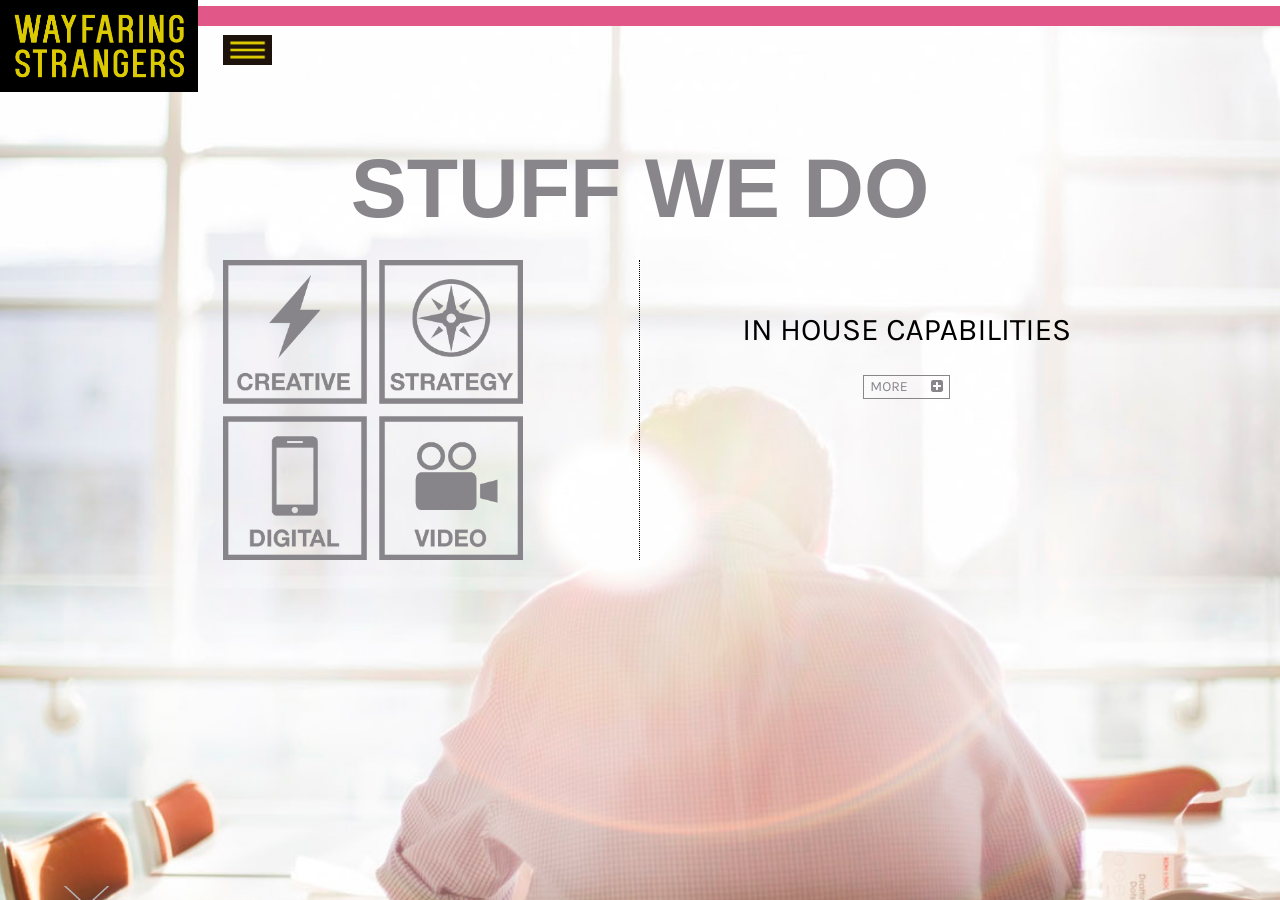
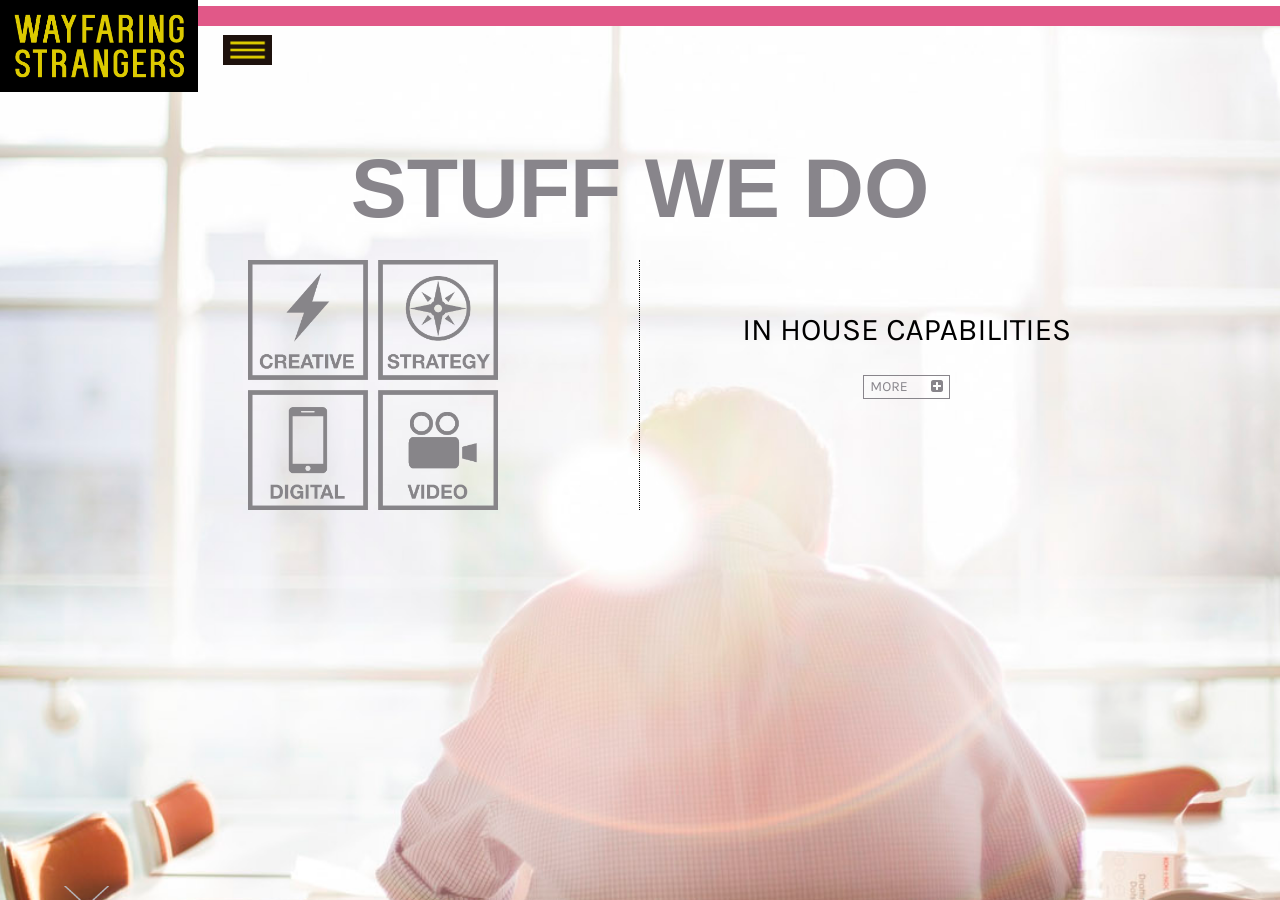
Before and after one commit to wayfaring-strangers/wayfaring-strangers.github.io, a Jekyll site: the page built from index.html, in a window 1280 px wide and 900 px high, scrolled down 3574 px. Built offline with Jekyll 4.4.1, drawn with Linux system fonts in a browser that asks for light colours; nearby versions of some CDN libraries.

Commit message:
change size of services icons

```diff
--- a/_sass/_services.scss
+++ b/_sass/_services.scss
@@ -28,7 +28,7 @@
 
     img {
         width: 100%;
-        max-width: 300px;
+        max-width: 250px;
     }
 }
 
```
